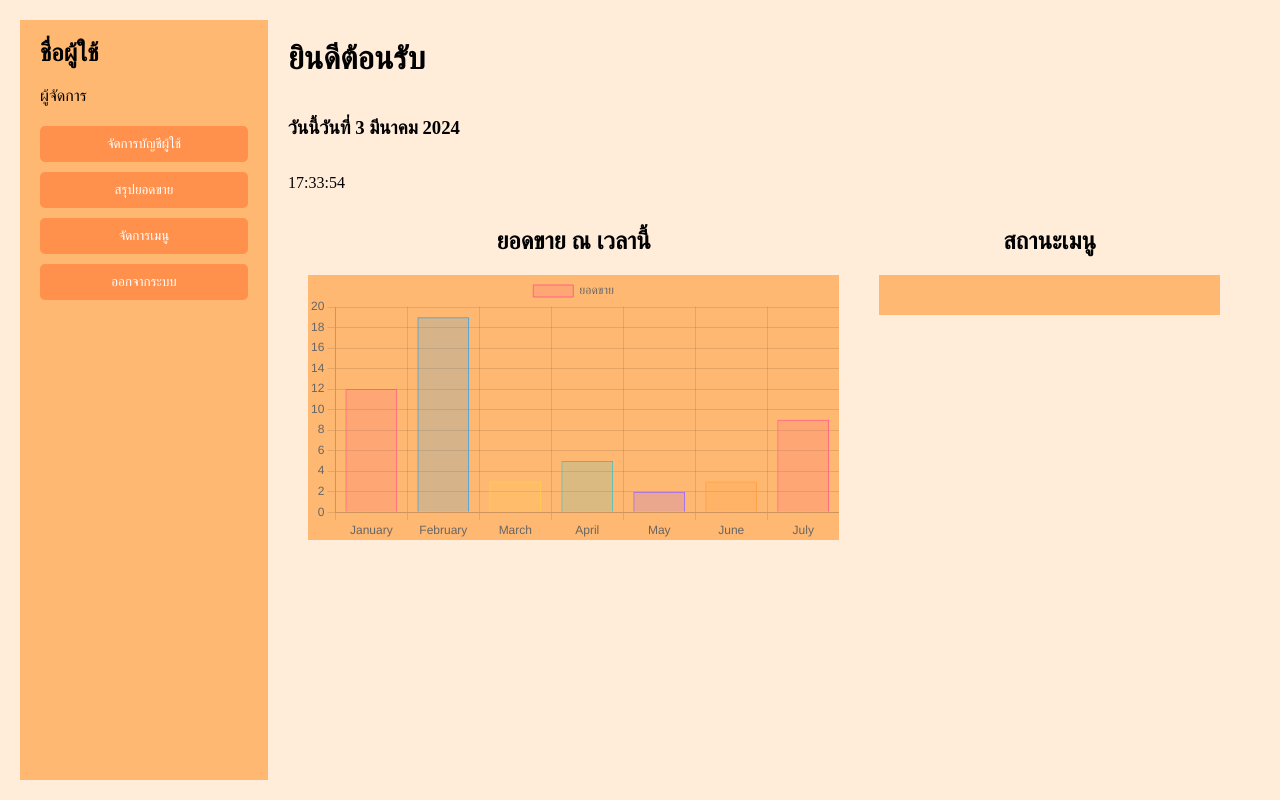
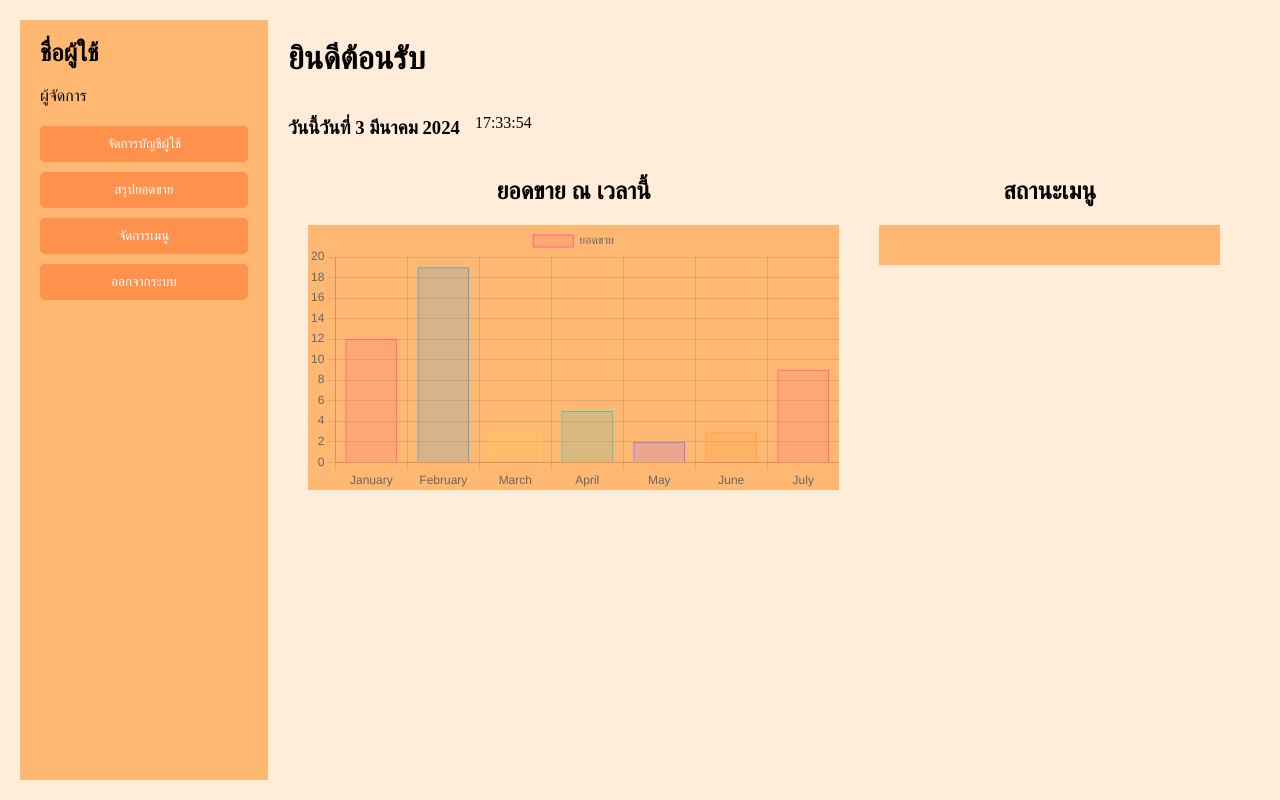
Before and after one commit to Pikachu051/FriedWithPassion, a PHP site: page /main_manager.php in a window 1280 px wide. Run offline with PHP 8.4, Linux system fonts and the light colour scheme.

Commit message:
main_manager.php

```diff
--- a/main_manager.php
+++ b/main_manager.php
@@ -86,7 +86,13 @@
             justify-content: center;
             align-items: left;
         }
-        .inside{
+        .time{
+
+            display: flex;
+            flex-direction:row;
+        }
+
+        .inside {
             padding: 0;
             flex: 1;
             display: flex;
@@ -116,8 +122,10 @@
             </div>
             <div class="content">
                 <h1>ยินดีต้อนรับ</h1>
-                <h3 id="date"></h3>
-                <p id="clock"></p>
+                <div class="time">
+                    <h3 id="date" style="margin-right: 15px;"></h3>
+                    <p id="clock"></p>
+                </div>
                 <div class="inside">
                     <div class="sub_left">
                         <h2>ยอดขาย ณ เวลานี้</h2>
@@ -138,7 +146,7 @@
 
     <script src="https://cdn.jsdelivr.net/npm/chart.js"></script>
     <script>
-        function getClock(){
+        function getClock() {
             var date = new Date();
             var hours = date.getHours();
             var minutes = date.getMinutes();
```
